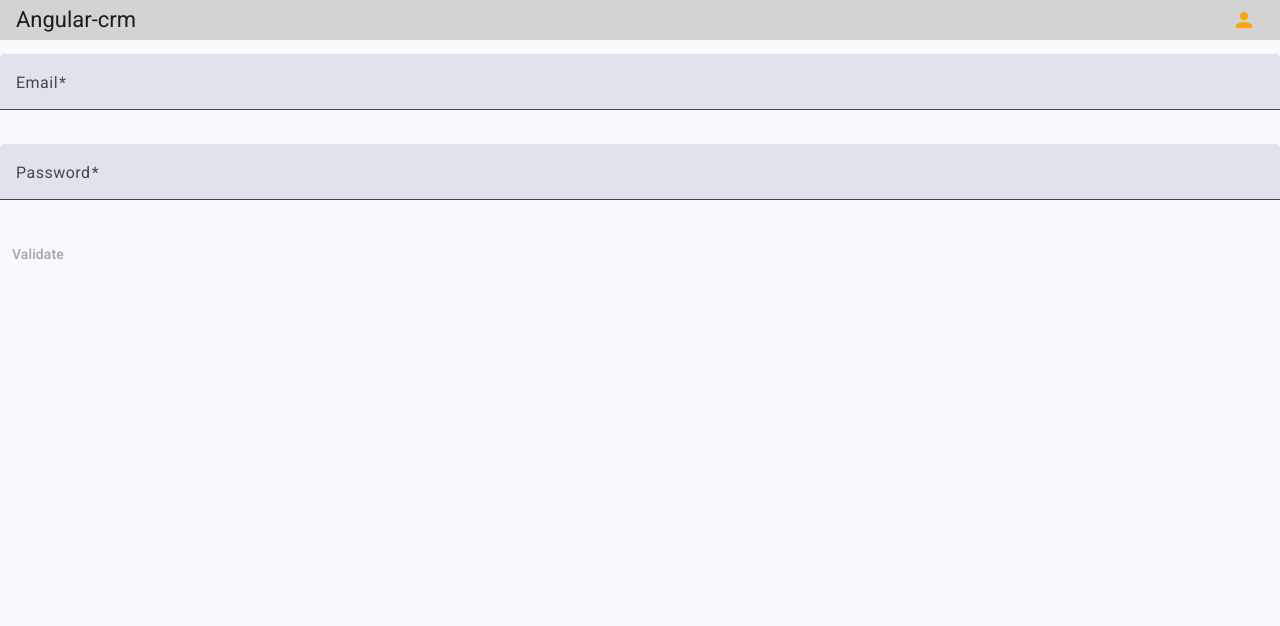
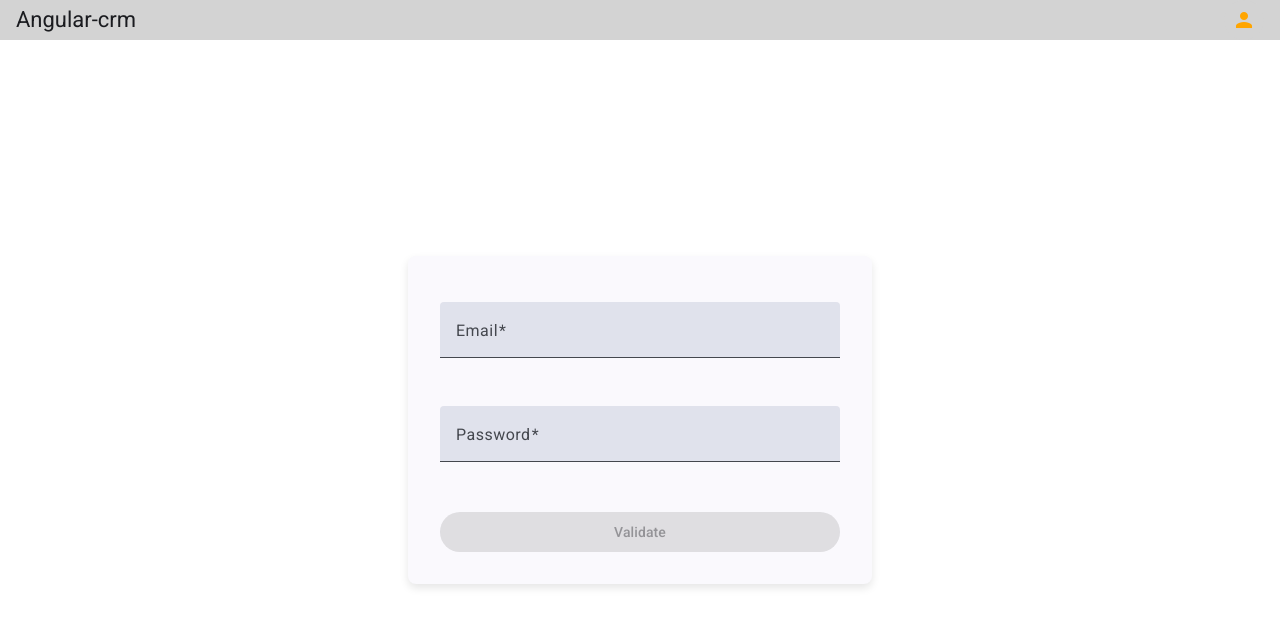
Before and after one commit to yatho/angular-crm-sept, an Angular app: page /login in a window 1280 px wide. Shown: the top 626 px of the page. Built offline with nearby package versions, Linux system fonts and the light colour scheme.

Commit message:
Amélioration du style

```diff
--- a/src/app/app.html
+++ b/src/app/app.html
@@ -20,4 +20,6 @@
   }
 </mat-toolbar>
 
-<router-outlet />
+<main>
+  <router-outlet />
+</main>
--- a/src/app/app.scss
+++ b/src/app/app.scss
@@ -1,5 +1,20 @@
+:host {
+  display: flex;
+  flex-direction: column;
+  height: 100vh;
+}
+
+main {
+  flex: 1;
+  overflow: auto;
+}
+
 .example-spacer {
   flex: 1 1 auto;
+}
+
+a.is-active {
+  background-color: lightgray;
 }
 
 .is-active {
--- a/src/app/login/login.html
+++ b/src/app/login/login.html
@@ -1,4 +1,4 @@
-<div class="login-form-container">
+<div class="login-container">
   <form id="login-form" [formGroup]="loginForm" (submit)="submit()">
     <p>
       <mat-form-field class="example-full-width">
@@ -30,7 +30,7 @@
       />
     </p>
 
-    <button mat-button type="submit" [disabled]="loginForm.invalid" color="primary">
+    <button mat-raised-button type="submit" [disabled]="loginForm.invalid" color="primary">
       Validate
     </button>
   </form>
--- a/src/app/login/login.scss
+++ b/src/app/login/login.scss
@@ -1,9 +1,29 @@
-.example-form {
-  min-width: 150px;
-  max-width: 500px;
+:host {
+  display: flex;
+  justify-content: center;
+  align-items: center;
+  height: 100%;
+  background-color: var(--mat-sys-surface-container-lowest);
+}
+
+.login-container {
   width: 100%;
+  max-width: 400px;
+  padding: 2rem;
+  border-radius: 8px;
+  background-color: var(--mat-sys-surface);
+  box-shadow: 0 4px 8px rgba(0, 0, 0, 0.1);
+}
+
+#login-form {
+  display: flex;
+  flex-direction: column;
 }
 
 .example-full-width {
   width: 100%;
 }
+
+button[mat-raised-button] {
+  margin-top: 1rem;
+}
```
